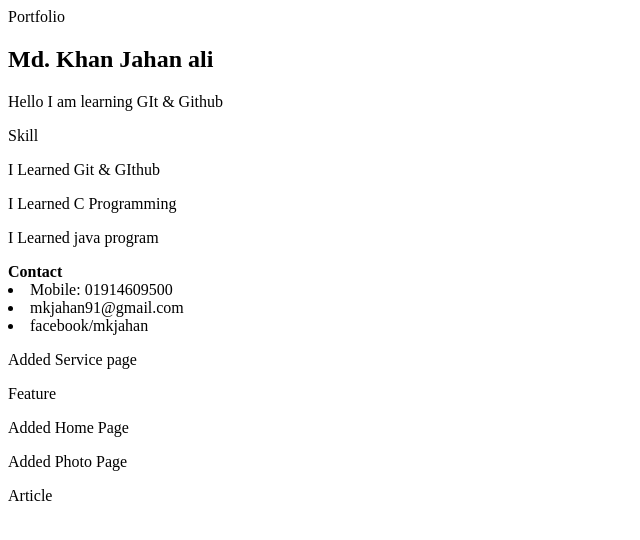
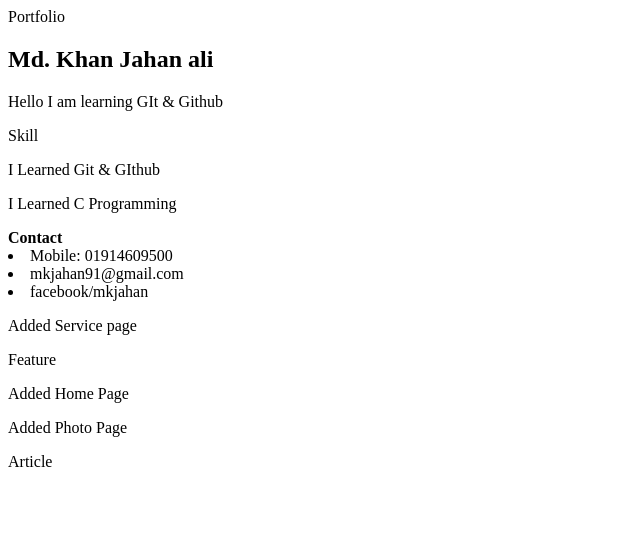
Before and after one commit to Khan-jahan/Git-Review, a plain HTML site: page Index.html in a window 1280 px wide. Shown: the whole page, without its empty margins (0-640 px from the left). Drawn offline with Linux system fonts and the light colour scheme.

Commit message:
Revert "Commit messege changd"
This reverts commit 4d9fbb66c2089730b004f561bb96a385a801507f.

```diff
--- a/Index.html
+++ b/Index.html
@@ -15,7 +15,6 @@
     <section> Skill
         <p> I Learned Git & GIthub</p>
         <p> I Learned C Programming</p>
-        <p> I Learned java program</p>
     </section>
     <section> <b>Contact</b> </section>
 
```
